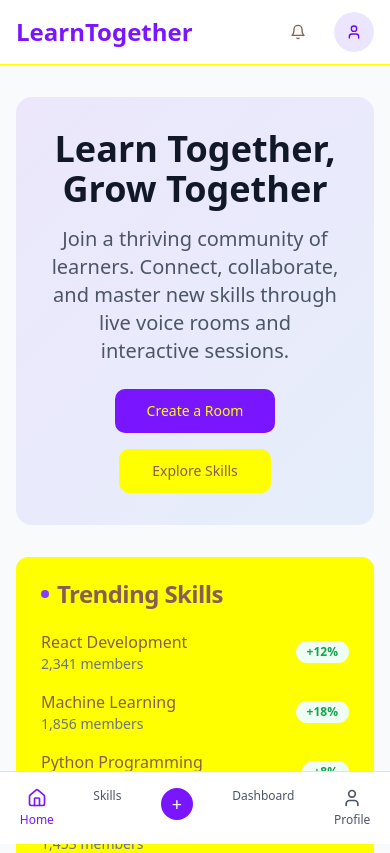
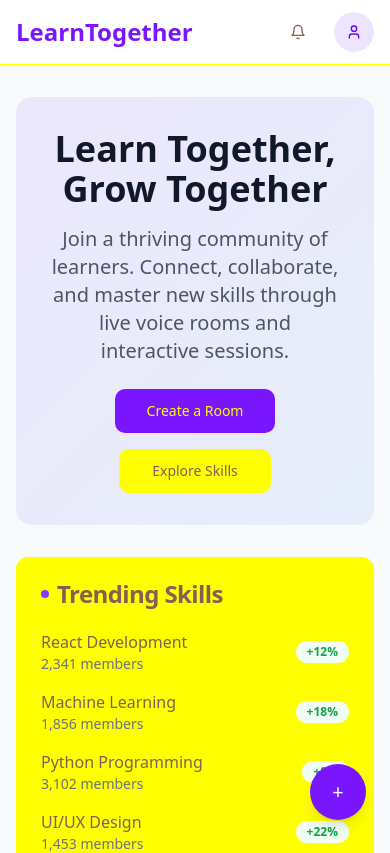
Before and after one commit to Cedric006/learn-together-unite-rise, a React (Vite) app: page / in a window 390 px wide. Shown: the top 853 px of the page. Built offline with nearby package versions, Linux system fonts and the light colour scheme.

Commit message:
Refactor: Combine sections into a single scrollable page
Combine Home, Skills, and Dashboard sections into a single, vertically stacked, scrollable page. Remove navigation elements.

```diff
--- a/src/pages/Index.tsx
+++ b/src/pages/Index.tsx
@@ -3,14 +3,13 @@ import { Button } from "@/components/ui/button";
 import { Card, CardContent, CardDescription, CardHeader, CardTitle } from "@/components/ui/card";
 import { Badge } from "@/components/ui/badge";
 import { Avatar, AvatarFallback } from "@/components/ui/avatar";
-import { Users, Calendar, Clock, Home, Bell, User } from "lucide-react";
+import { Users, Calendar, Clock, Bell, User } from "lucide-react";
 import { useState } from "react";
 import { SkillLibrary } from "@/components/SkillLibrary";
 import { CreateRoomModal } from "@/components/CreateRoomModal";
 import { UserDashboard } from "@/components/UserDashboard";
 
 const Index = () => {
-  const [activeTab, setActiveTab] = useState('home');
   const [showCreateRoom, setShowCreateRoom] = useState(false);
 
   const trendingSkills = [
@@ -67,8 +66,44 @@ const Index = () => {
     }
   ];
 
-  const renderHomeContent = () => (
-    <div className="space-y-8">
+  return (
+    <div className="min-h-screen bg-gray-50">
+      {/* Navigation */}
+      <nav className="bg-white border-b sticky top-0 z-40">
+        <div className="max-w-7xl mx-auto px-4 sm:px-6 lg:px-8">
+          <div className="flex justify-between items-center h-16">
+            <div className="flex items-center gap-8">
+              <h1 className="text-2xl font-bold text-learning-purple-600">
+                LearnTogether
+              </h1>
+            </div>
+
+            <div className="flex items-center gap-4">
+              <Button
+                variant="outline"
+                size="sm"
+                onClick={() => setShowCreateRoom(true)}
+                className="hidden sm:flex"
+              >
+                Create Room
+              </Button>
+              <Button variant="ghost" size="sm">
+                <Bell className="w-4 h-4" />
+              </Button>
+              <Avatar className="cursor-pointer">
+                <AvatarFallback className="bg-learning-purple-100 text-learning-purple-700">
+                  <User className="w-4 h-4" />
+                </AvatarFallback>
+              </Avatar>
+            </div>
+          </div>
+        </div>
+      </nav>
+
+      {/* Main Content - All sections stacked vertically */}
+      <main className="max-w-7xl mx-auto px-4 sm:px-6 lg:px-8">
+        {/* Home Section */}
+        <div className="py-8 space-y-8">
           {/* Hero Section */}
           <div className="gradient-bg rounded-2xl p-8 text-center">
             <h1 className="text-4xl font-bold text-gray-900 mb-4">
@@ -187,85 +222,16 @@ const Index = () => {
             </CardContent>
           </Card>
         </div>
-  );
 
-  const renderContent = () => {
-    switch(activeTab) {
-      case 'home':
-        return renderHomeContent();
-      case 'skills':
-        return <SkillLibrary />;
-      case 'dashboard':
-        return <UserDashboard />;
-      default:
-        return renderHomeContent();
-    }
-  };
-
-  return (
-    <div className="min-h-screen bg-gray-50">
-      {/* Navigation */}
-      <nav className="bg-white border-b sticky top-0 z-40">
-        <div className="max-w-7xl mx-auto px-4 sm:px-6 lg:px-8">
-          <div className="flex justify-between items-center h-16">
-            <div className="flex items-center gap-8">
-              <h1 className="text-2xl font-bold text-learning-purple-600">
-                LearnTogether
-              </h1>
-              <div className="hidden md:flex space-x-6">
-                <button
-                  onClick={() => setActiveTab('home')}
-                  className={`flex items-center gap-2 px-3 py-2 rounded-md transition-colors ${
-                    activeTab === 'home' ? 'bg-learning-purple-100 text-learning-purple-700' : 'text-gray-600 hover:text-gray-900'
-                  }`}
-                >
-                  <Home className="w-4 h-4" />
-                  Home
-                </button>
-                <button
-                  onClick={() => setActiveTab('skills')}
-                  className={`flex items-center gap-2 px-3 py-2 rounded-md transition-colors ${
-                    activeTab === 'skills' ? 'bg-learning-purple-100 text-learning-purple-700' : 'text-gray-600 hover:text-gray-900'
-                  }`}
-                >
-                  Skills
-                </button>
-                <button
-                  onClick={() => setActiveTab('dashboard')}
-                  className={`flex items-center gap-2 px-3 py-2 rounded-md transition-colors ${
-                    activeTab === 'dashboard' ? 'bg-learning-purple-100 text-learning-purple-700' : 'text-gray-600 hover:text-gray-900'
-                  }`}
-                >
-                  Dashboard
-                </button>
-              </div>
+        {/* Skills Section */}
+        <div className="py-8 border-t">
+          <SkillLibrary />
         </div>
 
-            <div className="flex items-center gap-4">
-              <Button
-                variant="outline"
-                size="sm"
-                onClick={() => setShowCreateRoom(true)}
-                className="hidden sm:flex"
-              >
-                Create Room
-              </Button>
-              <Button variant="ghost" size="sm">
-                <Bell className="w-4 h-4" />
-              </Button>
-              <Avatar className="cursor-pointer">
-                <AvatarFallback className="bg-learning-purple-100 text-learning-purple-700">
-                  <User className="w-4 h-4" />
-                </AvatarFallback>
-              </Avatar>
+        {/* Dashboard Section */}
+        <div className="py-8 border-t pb-20">
+          <UserDashboard />
         </div>
-          </div>
-        </div>
-      </nav>
-
-      {/* Main Content */}
-      <main className="max-w-7xl mx-auto px-4 sm:px-6 lg:px-8 py-8">
-        {renderContent()}
       </main>
 
       {/* Create Room Modal */}
@@ -273,47 +239,15 @@ const Index = () => {
         <CreateRoomModal onClose={() => setShowCreateRoom(false)} />
       )}
 
-      {/* Mobile Navigation */}
-      <div className="md:hidden fixed bottom-0 left-0 right-0 bg-white border-t">
-        <div className="flex justify-around py-2">
-          <button
-            onClick={() => setActiveTab('home')}
-            className={`flex flex-col items-center gap-1 py-2 px-4 ${
-              activeTab === 'home' ? 'text-learning-purple-600' : 'text-gray-600'
-            }`}
+      {/* Mobile Create Room Button - Fixed */}
+      <div className="md:hidden fixed bottom-6 right-6 z-50">
+        <Button
+          onClick={() => setShowCreateRoom(true)}
+          className="w-14 h-14 rounded-full bg-learning-purple-600 hover:bg-learning-purple-700 shadow-lg"
+          size="icon"
         >
-            <Home className="w-5 h-5" />
-            <span className="text-xs">Home</span>
-          </button>
-          <button
-            onClick={() => setActiveTab('skills')}
-            className={`flex flex-col items-center gap-1 py-2 px-4 ${
-              activeTab === 'skills' ? 'text-learning-purple-600' : 'text-gray-600'
-            }`}
-          >
-            <span className="text-xs">Skills</span>
-          </button>
-          <button
-            onClick={() => setShowCreateRoom(true)}
-            className="flex flex-col items-center gap-1 py-2 px-4 text-learning-purple-600"
-          >
-            <div className="w-8 h-8 bg-learning-purple-600 rounded-full flex items-center justify-center">
-              <span className="text-white text-lg">+</span>
-            </div>
-          </button>
-          <button
-            onClick={() => setActiveTab('dashboard')}
-            className={`flex flex-col items-center gap-1 py-2 px-4 ${
-              activeTab === 'dashboard' ? 'text-learning-purple-600' : 'text-gray-600'
-            }`}
-          >
-            <span className="text-xs">Dashboard</span>
-          </button>
-          <button className="flex flex-col items-center gap-1 py-2 px-4 text-gray-600">
-            <User className="w-5 h-5" />
-            <span className="text-xs">Profile</span>
-          </button>
-        </div>
+          <span className="text-white text-xl">+</span>
+        </Button>
       </div>
     </div>
   );
```
Lines whose indentation alone changed are shown as unchanged.
